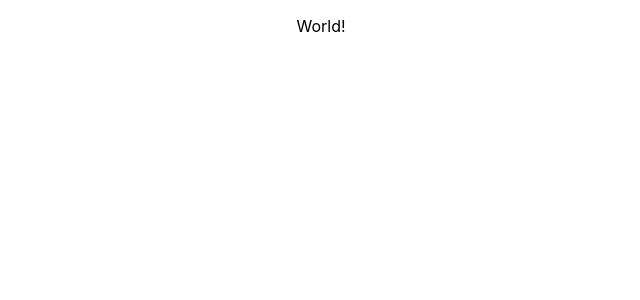
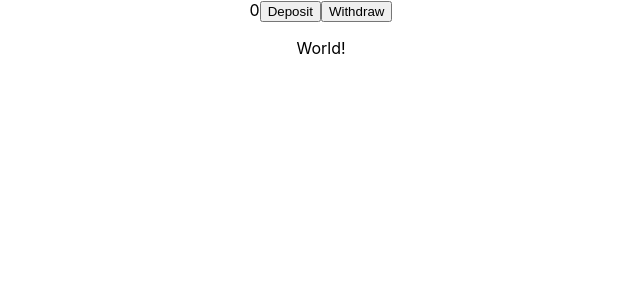
Before and after one commit to ellietms/Redux, a React (Create React App) app in the folder react-with-redux/: page / in a window 1280 px wide. Shown: the top 300 px of the page, without its empty margins (319-959 px from the left). Built offline with nearby package versions, Linux system fonts and the light colour scheme.

Commit message:
updated: app.js

```diff
--- a/react-with-redux/src/App.js
+++ b/react-with-redux/src/App.js
@@ -1,8 +1,20 @@
 import './App.css';
+import {useSelector , useDispatch} from "react-redux";
+import { bindActionCreators } from "redux";
+import { actionCreaters } from "./state/index";
+import { depositeMoney } from './state/action-creators';
 
 function App() {
+  //  returning state inside of our store.js
+  const account = useSelector((state) => state.account);
+  //  dispatch the action creators
+  const dispatch = useDispatch();
+  const {depositeMoney , withdrawMoney} = bindActionCreators(actionCreaters, dispatch)
   return (
     <div className="App">
+      {account}
+     <button onClick={() => depositeMoney(1000)}> Deposit </button>
+     <button onClick={() => withdrawMoney(500)}> Withdraw</button>
      <p> World!</p>
     </div>
   );
```
